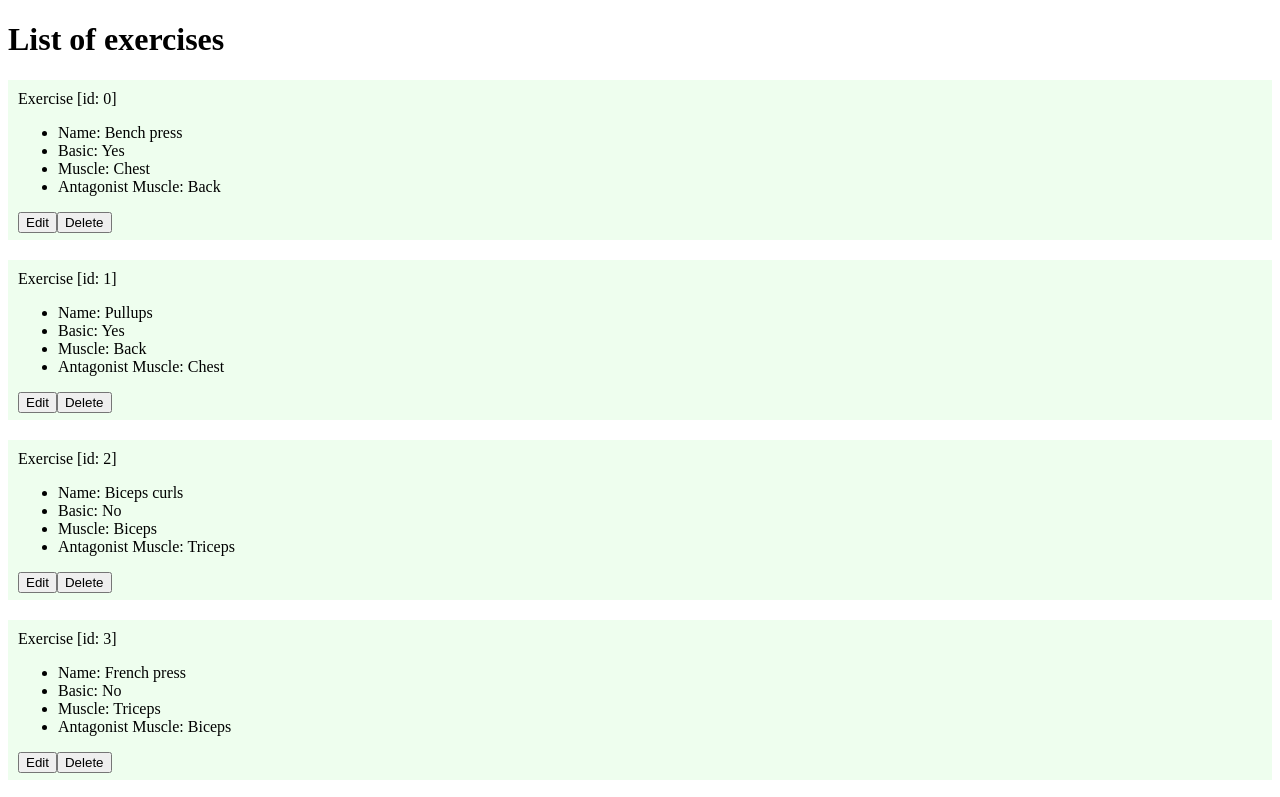
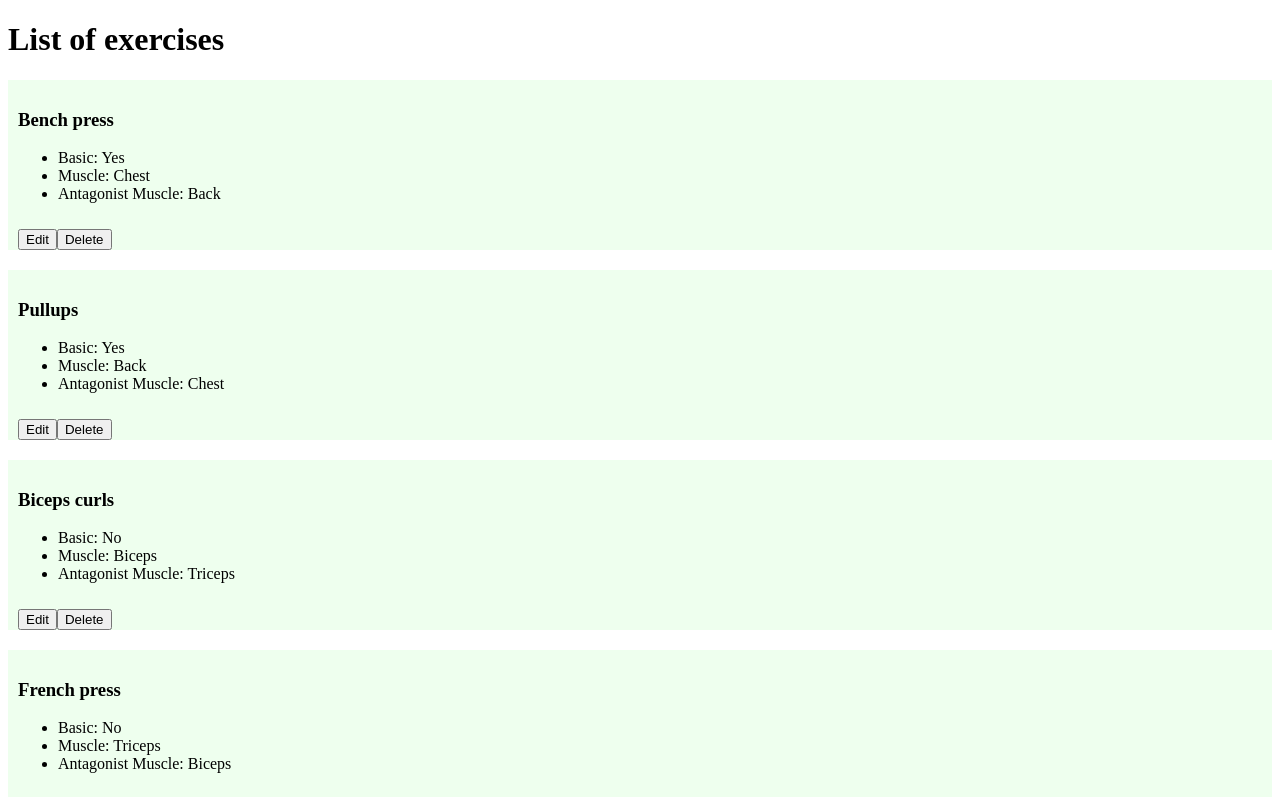
Before and after one commit to aliveandkicking/AngularDemoAppTwo, an Angular app: page / in a window 1280 px wide. Shown: the top 797 px of the page. Built offline with nearby package versions, Linux system fonts and the light colour scheme.

Commit message:
played with styles

```diff
--- a/src/app/exercises/exercise-highlight.directive.ts
+++ b/src/app/exercises/exercise-highlight.directive.ts
@@ -4,13 +4,13 @@ import { Component ,HostListener, Directive, HostBinding} from '@angular/core';
     selector: '.highlight'
  })
 export class ExerciseHighlightDirective {
-  @HostBinding('class') backgroundColor = "container";
+  @HostBinding('class') className = "container";
 
   @HostListener('mouseenter') onEnter() {
-    this.backgroundColor= "container container-hover" ;
+    this.className = "container container-hover" ;
   }
 
   @HostListener('mouseleave') onLeave() {
-    this.backgroundColor = "container";
+    this.className = "container";
   }
 }
--- a/src/app/exercises/exercise-list/exercise-list.component.html
+++ b/src/app/exercises/exercise-list/exercise-list.component.html
@@ -1,5 +1,5 @@
 <app-exercise *ngFor="let exercise of exercises"
   [exercise]="exercise"
   (delete)="onDeleteExercise($event)"
-  (changeExercise)="onChangeExercise($event)" >
+  (modify)="onChangeExercise($event)" >
 </app-exercise>
--- a/src/app/exercises/exercise/exercise.component.css
+++ b/src/app/exercises/exercise/exercise.component.css
@@ -1,12 +1,21 @@
 .container{
+    /*display: table;*/
     margin-top: 20px;
-    background-color: #EEFEEE;
+    background-color: #EEFFEE;
     padding: 10px;
-    height: 140px;
+    height: 150px;
 }
 /*.container:hover{
     background-color: #EEEEFF;
 }*/
 .container-hover{
-    background-color: #AAAAFE;
+    background-color: #EAEAFF;
 }
+.content{
+    height: 120px
+}
+/*.botton-panel {
+}*/
+.editor-label {
+    width: 300px;
+}
--- a/src/app/exercises/exercise/exercise.component.html
+++ b/src/app/exercises/exercise/exercise.component.html
@@ -1,25 +1,29 @@
 
-<div class="highlight" #mainDiv>
-  <div>
-    Exercise [id: {{exercise.id}}]
-  </div>
+<div class="highlight">
   <div *ngIf="!isEditMode">
+
+    <div class="content">
+      <h3>{{exercise.name}}</h3>
       <ul>
-      <li>Name: {{exercise.name}}</li>
         <li>Basic: {{exercise.isBasic ? 'Yes' : 'No'}}</li>
         <li>Muscle: {{exercise.muscle.name}}</li>
         <li>Antagonist Muscle: {{exercise.antagonistMuscle.name}}</li>
       </ul>
+    </div>
+
+    <div class="botton-panel">
       <button (click)="editExercise($event)">Edit</button>
       <button (click)="deleteExercise($event)">Delete</button>
+    </div>
   </div>
 
   <!-- edit mode -->
   <div *ngIf="isEditMode">
     <form>
 
+      <div class="content">
         <div class="group">
-        <label for="name">Name: </label>
+          <label class="editor-label" for="name">Name: </label>
           <input
             value="{{exercise.name}}"
             type="text"
@@ -58,7 +62,9 @@
             </option>
           </select>
         </div>
+      </div>
 
+      <div class="botton-panel">
         <button type="submit"
           (click)='onSubmitChanges({
             "name": nameEdt.value,
@@ -70,6 +76,8 @@
         </button>
         <button type="reset">Clear</button>
         <button (click)='cancelChanges($event)'>Cancel</button>
+      </div>
+
     </form>
   </div>
 </div>
--- a/src/app/exercises/exercise/exercise.component.ts
+++ b/src/app/exercises/exercise/exercise.component.ts
@@ -10,7 +10,7 @@ import { ExerciseEditModeNotificationService } from '../exercise-editmode-notifi
 export class ExerciseComponent implements OnInit {
   @Input() exercise: Exercise
   @Output() delete: EventEmitter<Exercise>
-  @Output() changeExercise: EventEmitter<Exercise>
+  @Output() modify: EventEmitter<Exercise>
 
   private isEditMode: boolean = false
   private backgroundColor = 'green';
@@ -19,7 +19,7 @@ export class ExerciseComponent implements OnInit {
     private exerciseEditModeNotificationService: ExerciseEditModeNotificationService
   ) {
     this.delete = new EventEmitter<Exercise>();
-    this.changeExercise = new EventEmitter<Exercise>();
+    this.modify = new EventEmitter<Exercise>();
   }
 
   ngOnInit() {
@@ -92,7 +92,7 @@ export class ExerciseComponent implements OnInit {
       false
     )
     changedExercise.id = this.exercise.id
-    this.changeExercise.emit(changedExercise)
+    this.modify.emit(changedExercise)
     this.isEditMode = false
   }
 
```
Lines whose indentation alone changed are shown as unchanged.
